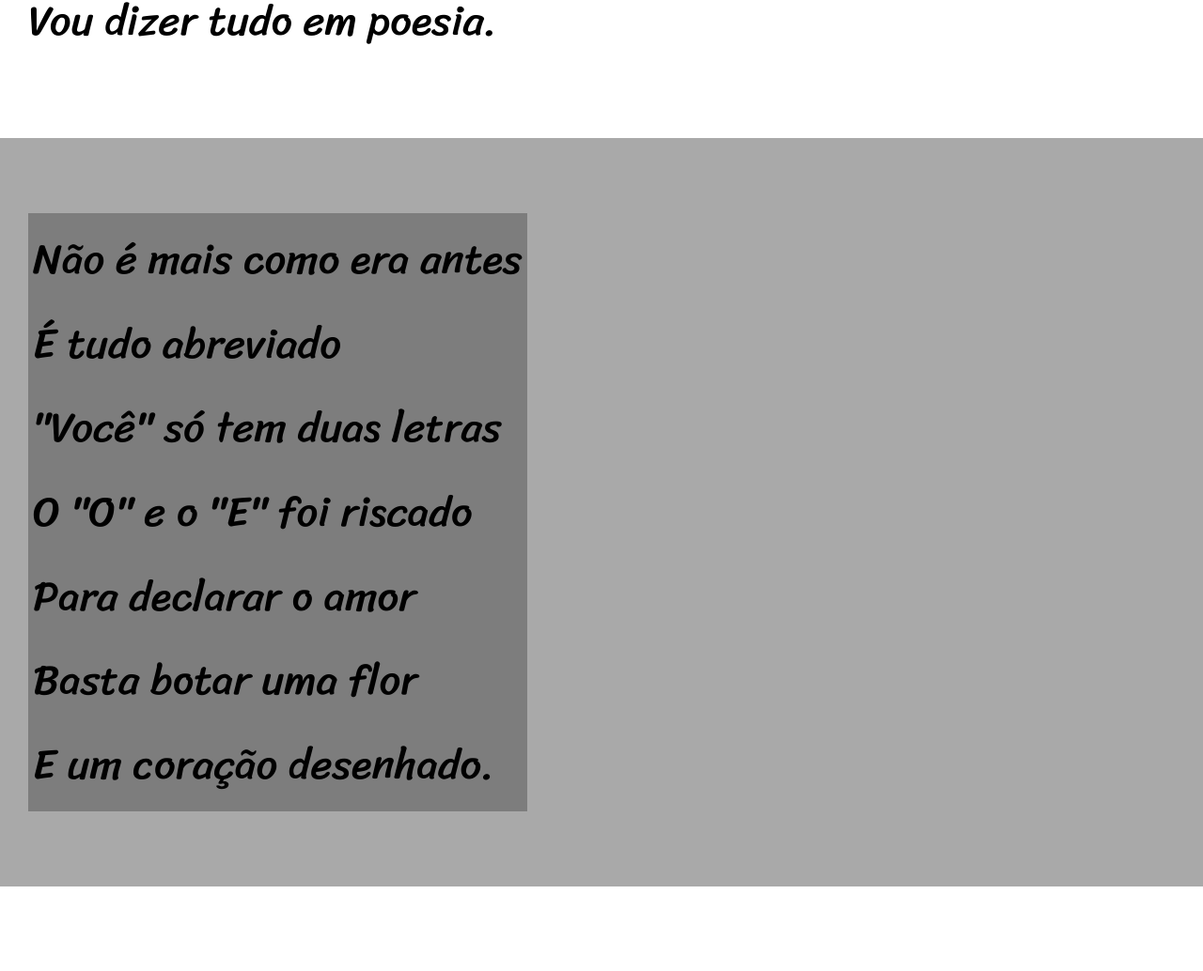
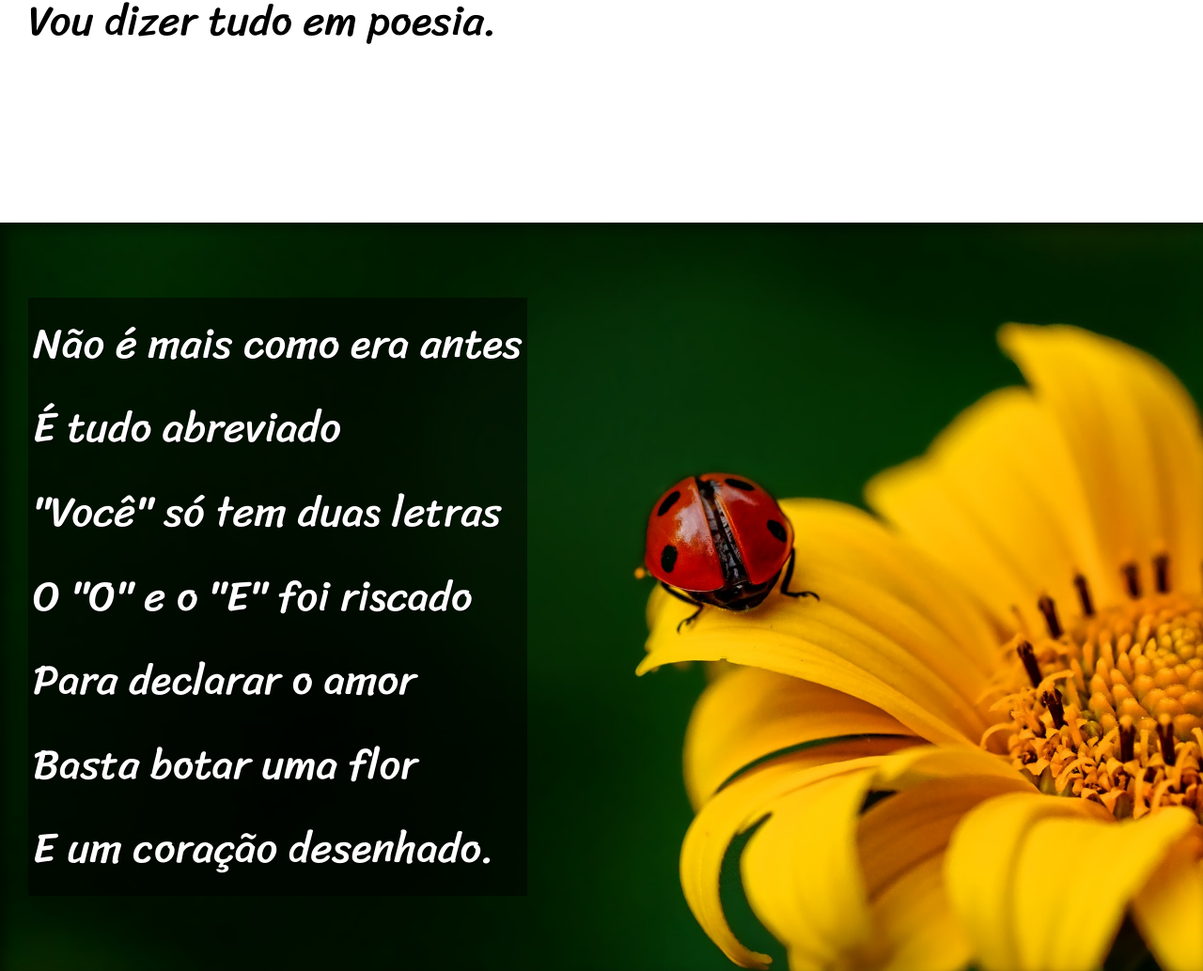
Before and after one commit to jvvictorls/html-css, a plain HTML site: page desafios/d0012/index.html in a window 1280 px wide. Shown: the part 948-1982 px from the top of the page at 94% size. Drawn offline with Linux system fonts and the light colour scheme.

Commit message:
está pronto

```diff
--- a/desafios/d0012/estilo/style.css
+++ b/desafios/d0012/estilo/style.css
@@ -58,20 +58,40 @@ section{
     font-size: 3.5vw;
 }
 
+section > p {
+    padding-bottom: 2em;
+}
+
 section.normal {
     background-color: white;
     color: black;
 }
 
-section.imagen {
+section.imagem {
     background-color:rgb(51, 51, 51);
     color: white;
+    box-shadow: inset 6px 6px 13px 0px rgba(0, 0, 0, 0.479);
+    background-size: cover;
+    background-attachment: fixed;
 }
 
 section.imagem > p {
     display: inline-block;
     padding: 5px;
-    background-color: rgba(0, 0, 0, 0.26);
+    background-color: rgba(0, 0, 0, 0.507);
+    text-shadow: 1px 1px 0px black;
+
+}
+
+section#img01{
+    background-image: url('../imagens/background001.jpg');
+    background-position: right center;
+
+}
+
+section#img02{
+    background-image: url('../imagens/background002.jpg');
+    -size: cover;
 
 }
 
--- a/desafios/d0012/index.html
+++ b/desafios/d0012/index.html
@@ -29,7 +29,7 @@
         </p>
     </section>
 
-    <section class="imagem">
+    <section class="imagem" id="img01">
         <p>
             Não é mais como era antes   <br>
             É tudo abreviado   <br>
@@ -63,7 +63,7 @@
         </p>
     </section>
 
-    <section class="imagem">
+    <section class="imagem" id="img02">
         <p>
             Tenho saudade das cartas <br>
             Escritas com a própria mão <br>
```
